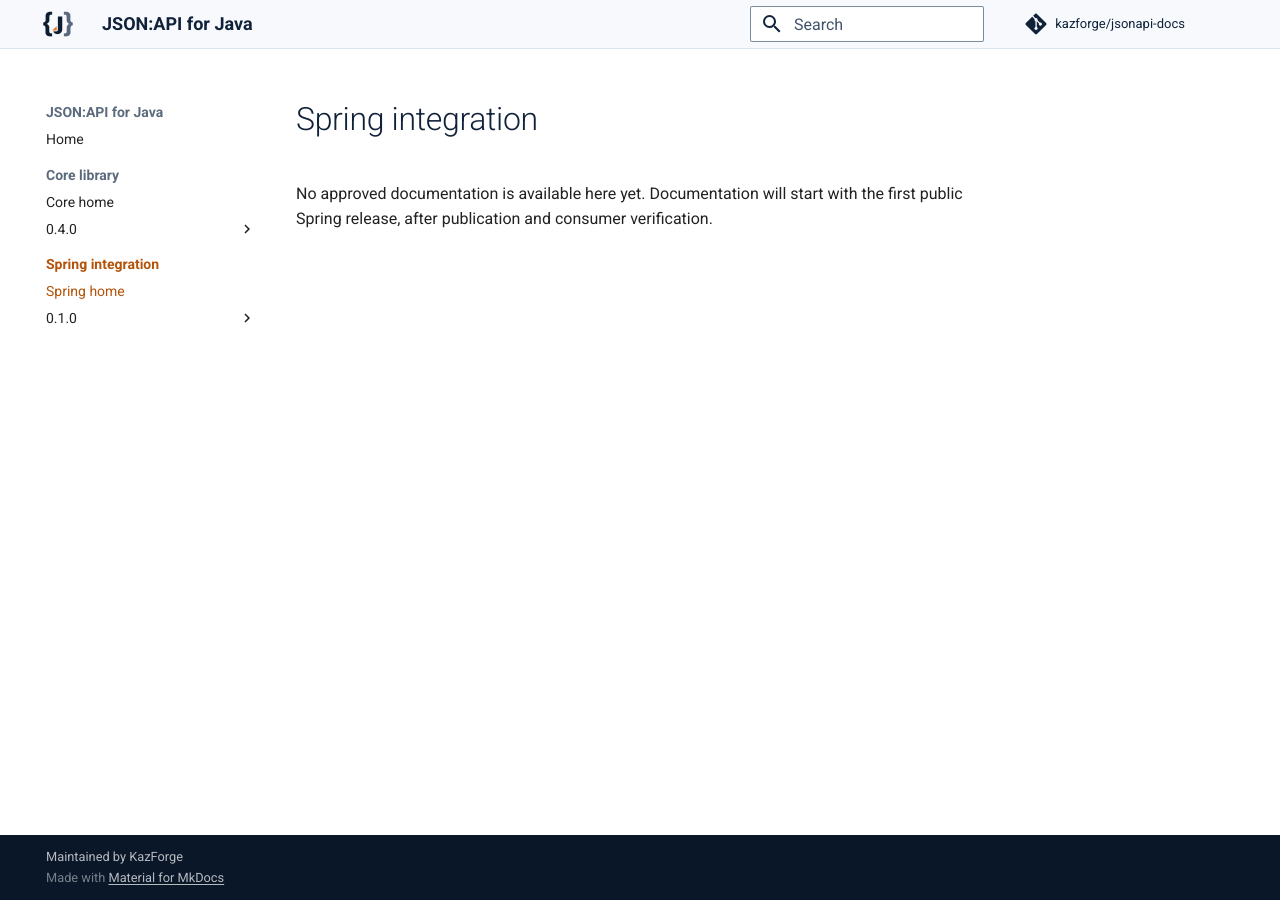
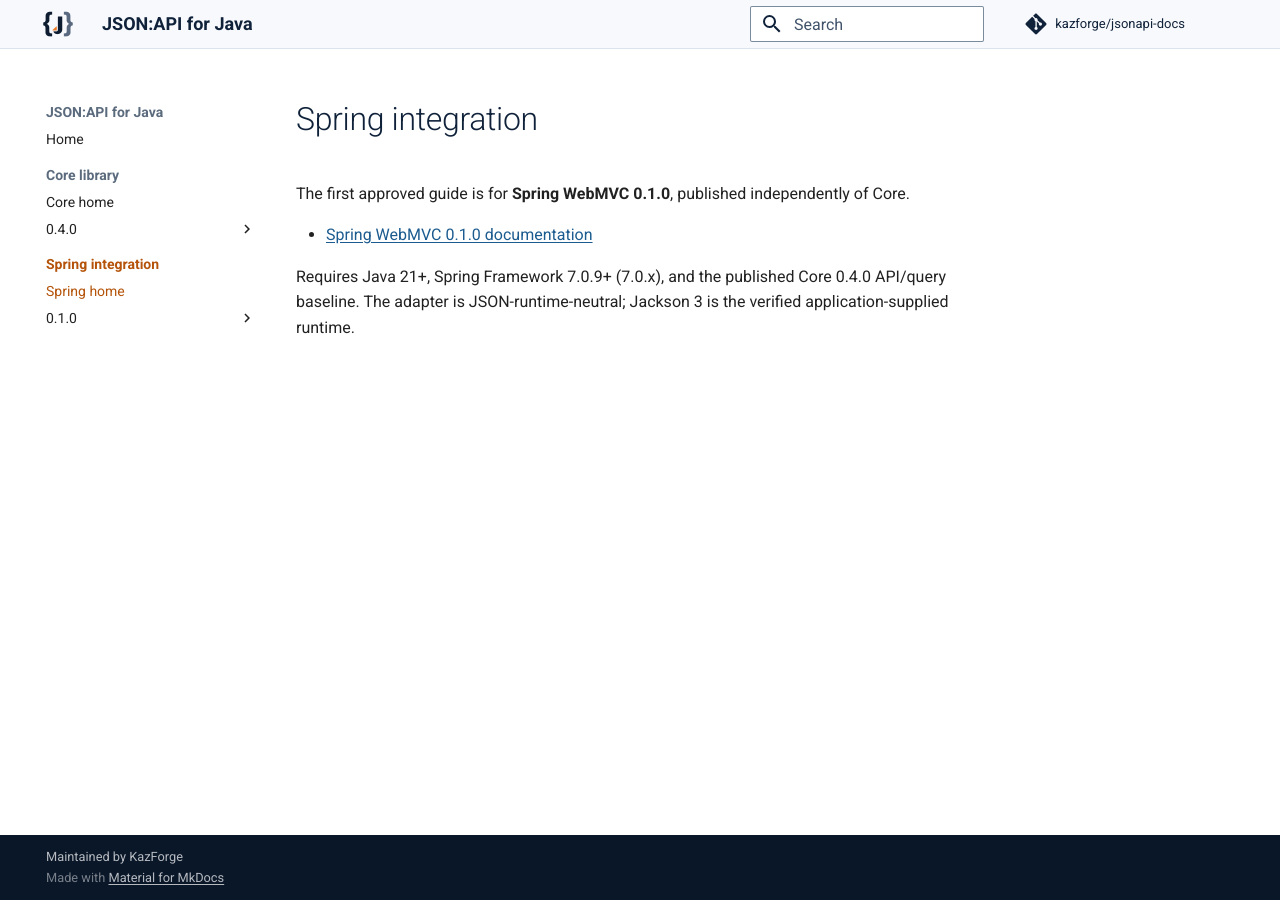
Before and after one commit to kazforge/jsonapi-docs, an MkDocs documentation site: the page built from docs/spring/index.md, in a window 1280 px wide. Built offline with MkDocs 1.6.1 and Material for MkDocs 9.7.7, drawn with Linux system fonts in a browser that asks for light colours; comment, search, counter and statistics services are not loaded.

Commit message:
docs: link released Spring 0.1.0 guide

```diff
--- a/docs/spring/index.md
+++ b/docs/spring/index.md
@@ -1,4 +1,7 @@
 # Spring integration
 
-No approved documentation is available here yet. Documentation will start with
-the first public Spring release, after publication and consumer verification.
+The first approved guide is for **Spring WebMVC 0.1.0**, published independently of Core.
+
+- [Spring WebMVC 0.1.0 documentation](0.1.0/index.md)
+
+Requires Java 21+, Spring Framework 7.0.9+ (7.0.x), and the published Core 0.4.0 API/query baseline. The adapter is JSON-runtime-neutral; Jackson 3 is the verified application-supplied runtime.
```
